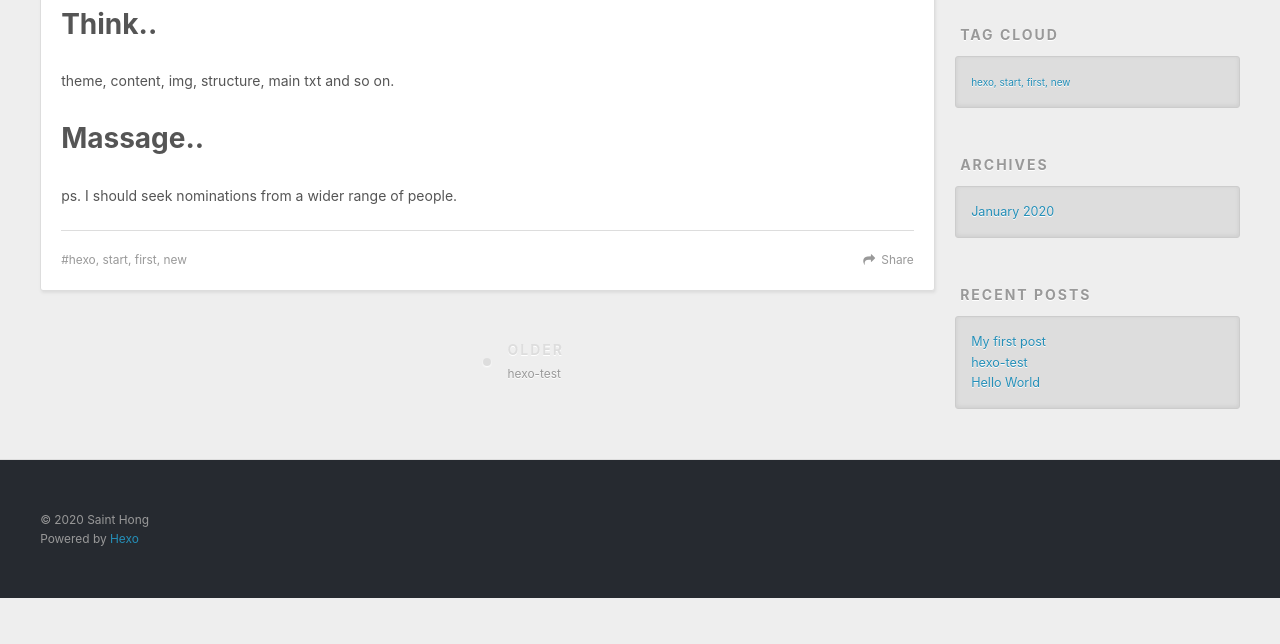
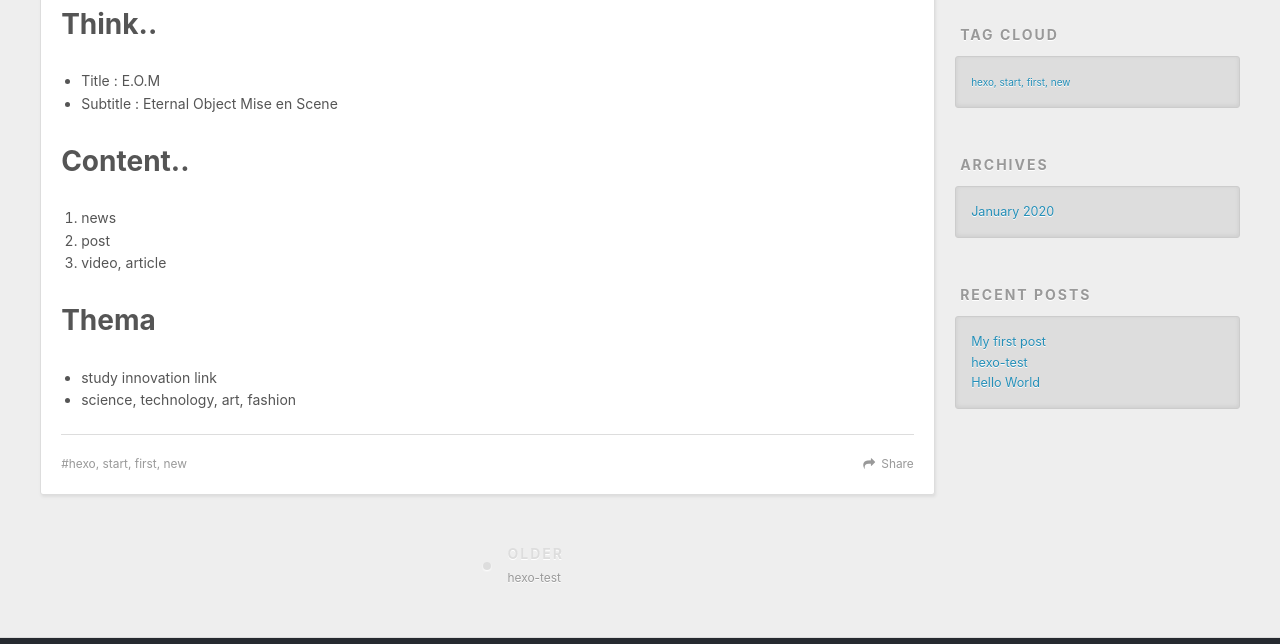
Before and after one commit to saint-hong/saint-hong.github.io, a plain HTML site: page 2020/01/24/My-first-post/index.html in a window 1280 px wide. Shown: the part 453-1097 px from the top of the page. Before the commit the page ends 1051 px from the top, so only its background shows below. Drawn offline with nearby package versions, Linux system fonts and the light colour scheme.

Commit message:
Site updated: 2020-01-24 14:29:17

```diff
--- a/2020/01/24/My-first-post/index.html
+++ b/2020/01/24/My-first-post/index.html
@@ -7,15 +7,15 @@
 
   <title>My first post | E.O.M</title>
   <meta name="viewport" content="width=device-width, initial-scale=1, maximum-scale=1">
-  <meta name="description" content="Think..theme, content, img, structure, main txt and so on. Massage..ps. I should seek nominations from a wider range of people.">
+  <meta name="description" content="Think.. Title : E.O.M Subtitle : Eternal Object Mise en Scene  Content.. news post video, article  Thema study innovation link science, technology, art, fashion">
 <meta property="og:type" content="article">
 <meta property="og:title" content="My first post">
 <meta property="og:url" content="http://yoursite.com/2020/01/24/My-first-post/index.html">
 <meta property="og:site_name" content="E.O.M">
-<meta property="og:description" content="Think..theme, content, img, structure, main txt and so on. Massage..ps. I should seek nominations from a wider range of people.">
+<meta property="og:description" content="Think.. Title : E.O.M Subtitle : Eternal Object Mise en Scene  Content.. news post video, article  Thema study innovation link science, technology, art, fashion">
 <meta property="og:locale" content="en_US">
 <meta property="article:published_time" content="2020-01-24T04:09:50.000Z">
-<meta property="article:modified_time" content="2020-01-24T04:52:56.060Z">
+<meta property="article:modified_time" content="2020-01-24T05:27:48.263Z">
 <meta property="article:author" content="Saint Hong">
 <meta property="article:tag" content="hexo, start, first, new">
 <meta name="twitter:card" content="summary">
@@ -93,8 +93,19 @@
 
     <div class="article-entry" itemprop="articleBody">
 
-        <h1 id="Think"><a href="#Think" class="headerlink" title="Think.."></a>Think..</h1><p>theme, content, img, structure, main txt and so on.</p>
-<h1 id="Massage"><a href="#Massage" class="headerlink" title="Massage.."></a>Massage..</h1><p>ps. I should seek nominations from a wider range of people.</p>
+        <h1 id="Think"><a href="#Think" class="headerlink" title="Think.."></a>Think..</h1><ul>
+<li>Title : E.O.M</li>
+<li>Subtitle : Eternal Object Mise en Scene</li>
+</ul>
+<h1 id="Content"><a href="#Content" class="headerlink" title="Content.."></a>Content..</h1><ol>
+<li>news</li>
+<li>post</li>
+<li>video, article</li>
+</ol>
+<h1 id="Thema"><a href="#Thema" class="headerlink" title="Thema"></a>Thema</h1><ul>
+<li>study innovation link</li>
+<li>science, technology, art, fashion</li>
+</ul>
 
 
     </div>
```
Also changed, not shown: index.html (+13 -2 lines).
